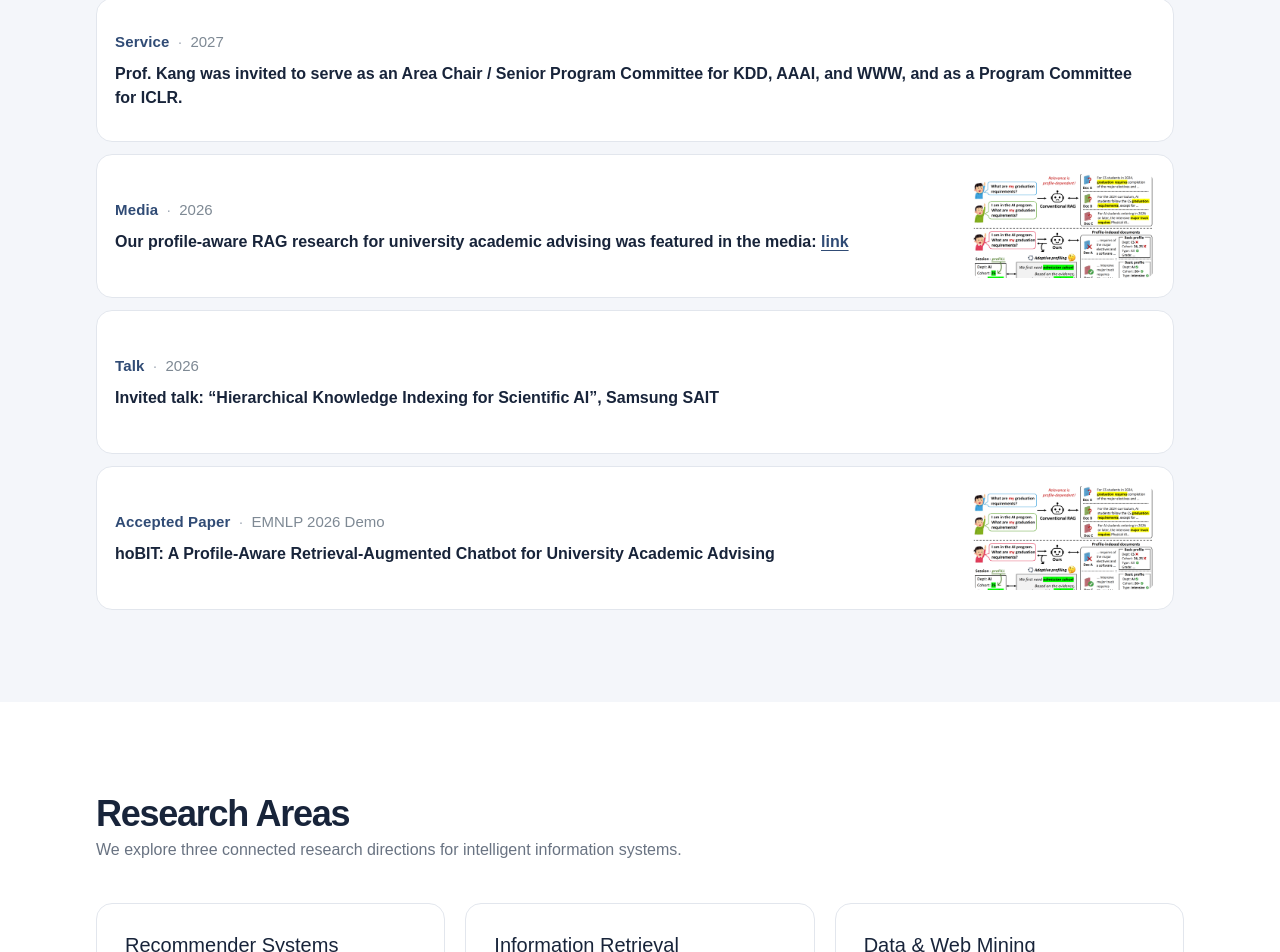
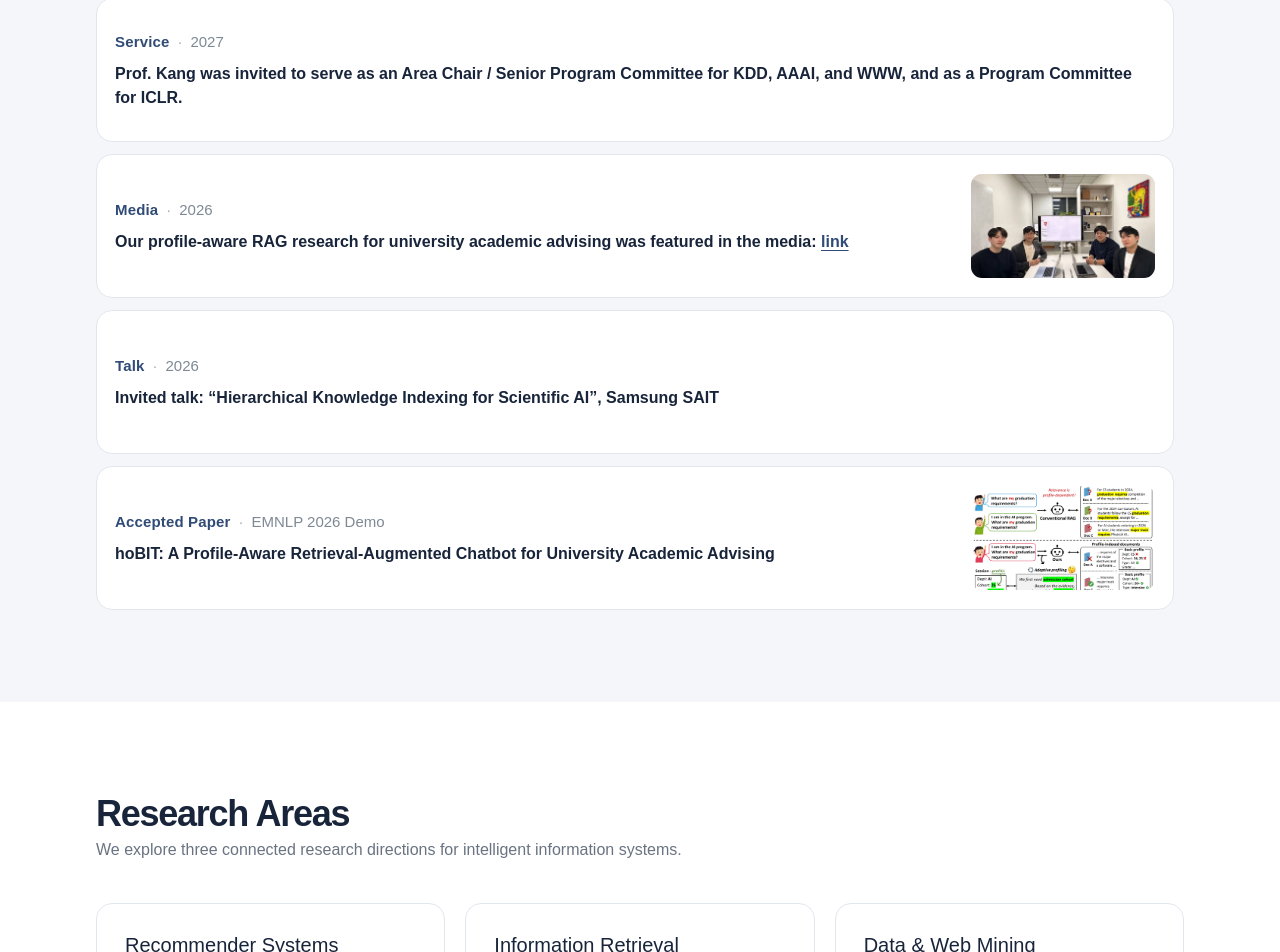
Before and after one commit to idealab-ku/idealab-website, a Next.js app: page / in a window 1280 px wide. Shown: the part 827-1779 px from the top of the page. Built offline with nearby package versions, Linux system fonts and the light colour scheme.

Commit message:
Use article photo for media news card

```diff
--- a/app/content/news.ts
+++ b/app/content/news.ts
@@ -26,7 +26,7 @@ const paper = (id: string, year: number, order: number, venue: string, title: st
 
 export const newsItems: NewsItem[] = [
   { id:"2027-professional-service", year:2027, order:1, category:"Service", title:"Prof. Kang was invited to serve as an Area Chair / Senior Program Committee for KDD, AAAI, and WWW, and as a Program Committee for ICLR.", href:"/people/pi" },
-  { id:"2026-profill-media", year:2026, order:-1, category:"Media", title:"Our profile-aware RAG research for university academic advising was featured in the media", image:"/media/publications/2026/2026-emnlp-hobit.png", href:"https://www.asiae.co.kr/article/education/2026111911102088506", linkLabel:"link" },
+  { id:"2026-profill-media", year:2026, order:-1, category:"Media", title:"Our profile-aware RAG research for university academic advising was featured in the media", image:"/media/news/2026-profill-media-coverage.jpg", href:"https://www.asiae.co.kr/article/education/2026111911102088506", linkLabel:"link" },
   { id:"2026-sait-scientific-ai-talk", year:2026, order:0, category:"Talk", title:"Invited talk: “Hierarchical Knowledge Indexing for Scientific AI”, Samsung SAIT", href:"/people/pi" },
   paper("2026-emnlp-hobit", 2026, 1, "EMNLP", "hoBIT: A Profile-Aware Retrieval-Augmented Chatbot for University Academic Advising", "EMNLP 2026 Demo"),
   paper("2026-emnlp-pearl", 2026, 2, "EMNLP", "PEARL: Front-Loading Relational Chains for Multi-Hop Table Retrieval", "EMNLP 2026"),
```
Also changed, not shown: public/media/news/2026-profill-media-coverage.jpg (added), public/media/news/README.md, 1 other file (tests, documents, lock files or other folders).
